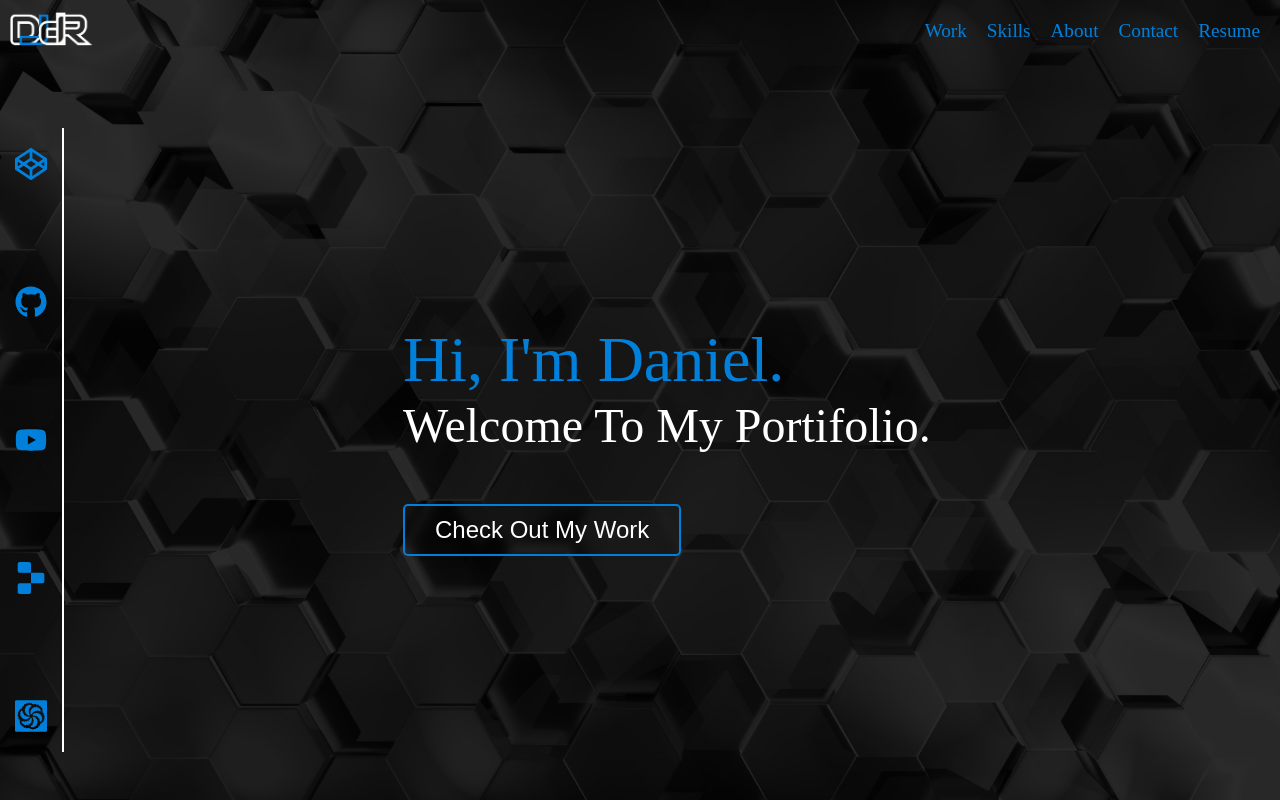
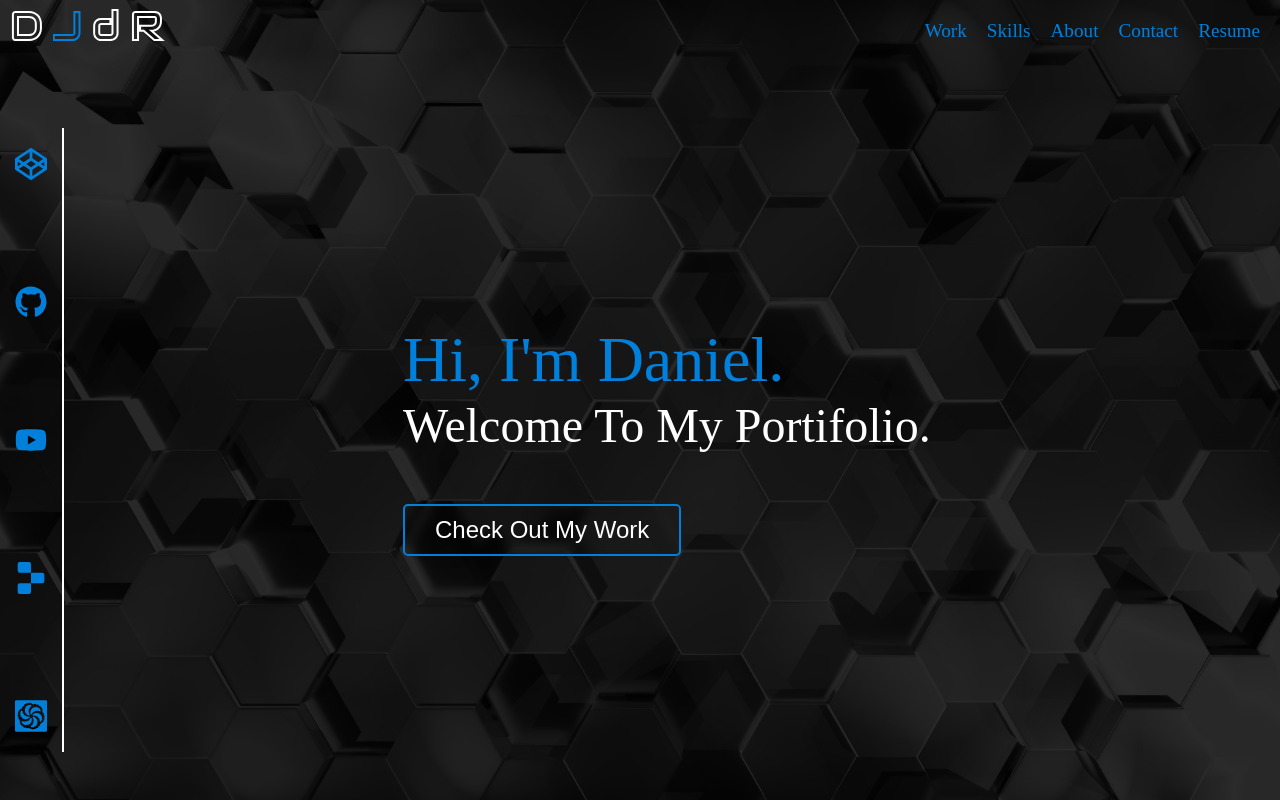
Before and after one commit to daniel-deru/portifolio4, a Next.js app: page / in a window 1280 px wide. Built offline with nearby package versions, Linux system fonts and the light colour scheme; a web font is replaced by a local one.

Commit message:
changed the logo the a text component for animation

```diff
--- a/components/Header.js
+++ b/components/Header.js
@@ -1,12 +1,16 @@
 import Link from "next/link";
 import { useRouter } from "next/router";
 import { HeaderStyle } from "./styled/Header.styled";
+import Text from "./Text";
 
 const Header = () => {
     const router = useRouter()
   return <HeaderStyle>
             <div id="logo">
-                <img src="logo.png" alt="" className="logo" />
+                <Text fill={"none"} fontFamily={"Audiowide"} strokeWidth={2} stroke={"white"} fontSize={"40px"}>D</Text>
+                <Text fill={"none"} fontFamily={"Audiowide"} strokeWidth={2} stroke={"#0080db"} fontSize={"40px"}>J</Text>
+                <Text fill={"none"} fontFamily={"Audiowide"} strokeWidth={2} stroke={"white"} fontSize={"40px"}>d</Text>
+                <Text fill={"none"} fontFamily={"Audiowide"} strokeWidth={2} stroke={"white"} fontSize={"40px"}>R</Text>
             </div>
             <nav>
                 <ul className="nav">
--- a/components/Text.js
+++ b/components/Text.js
@@ -1,6 +1,6 @@
 import { useRef, useEffect, useState } from "react"
-
-const Text = ({ children, fontSize, fill }) => {
+// { children, fontSize, fill, fontFamily }
+const Text = (props) => {
   const [box, setBox] = useState()
   const textRef = useRef()
 
@@ -13,7 +13,17 @@ const Text = ({ children, fontSize, fill }) => {
 
   return (
     <svg width={box?.width + 10} height={box?.height}>
-        <text ref={textRef} fontSize={fontSize} y={-(box?.y)} fill={fill}>{children}</text>
+        <text
+        stroke={props.stroke}
+        strokeWidth={props.strokeWidth}
+        fontFamily={props.fontFamily}
+        ref={textRef}
+        fontSize={props.fontSize}
+        y={-(box?.y)}
+        fill={props.fill}
+        >
+          {props.children}
+        </text>
     </svg>
   )
 };
--- a/styles/globals.css
+++ b/styles/globals.css
@@ -1,4 +1,5 @@
 @import url('https://fonts.googleapis.com/css2?family=Gugi&display=swap');
+@import url('https://fonts.googleapis.com/css2?family=Audiowide&display=swap');
 
 :root {
   --main: #0080db;
```
Also changed, not shown: public/logo.svg.
